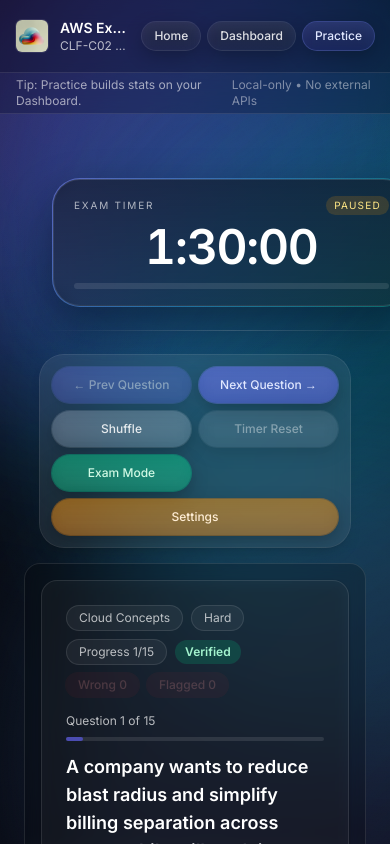
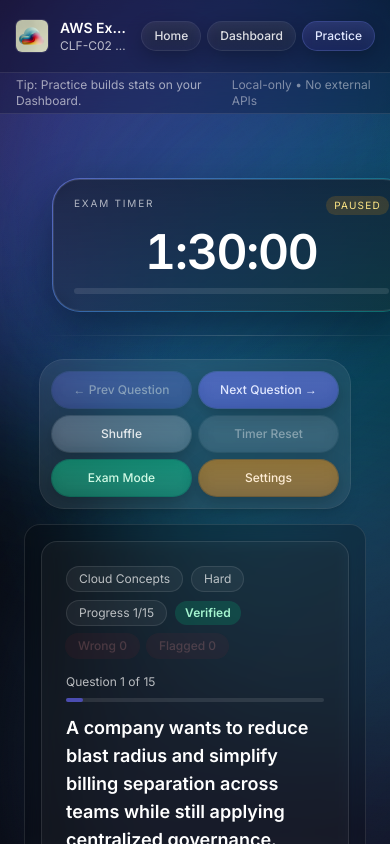
Before and after one commit to AionHz/aws-exam-readiness-coach, a Next.js app: page /quiz in a window 390 px wide. Shown: the top 844 px of the page. Built offline with nearby package versions, Linux system fonts and the light colour scheme.

Commit message:
Center mobile timer and align quiz dock controls

```diff
--- a/app/quiz/page.tsx
+++ b/app/quiz/page.tsx
@@ -1277,14 +1277,14 @@
         >
           <span className="relative block rounded-[27px] border border-white/10 bg-[linear-gradient(180deg,rgba(15,23,42,0.78),rgba(15,23,42,0.62))] px-5 py-4 backdrop-blur">
             <span className="pointer-events-none absolute inset-0 rounded-[27px] opacity-0 transition-opacity duration-200 group-hover:opacity-100 bg-[radial-gradient(circle_at_50%_0%,rgba(255,255,255,0.18),transparent_62%)]" />
-            <span className="relative flex items-center justify-between text-[10px] uppercase tracking-[0.18em] text-white/65">
-              <span>Exam Timer</span>
-              <span className={`rounded-full px-2 py-0.5 tracking-[0.12em] ${timerOn ? "bg-emerald-500/18 text-emerald-200" : "bg-amber-500/16 text-amber-200"}`}>
+            <span className="pointer-events-none absolute left-5 top-4 text-[10px] uppercase tracking-[0.18em] text-white/65">
+              Exam Timer
+            </span>
+            <span className={`pointer-events-none absolute right-5 top-4 rounded-full px-2 py-0.5 text-[10px] uppercase tracking-[0.12em] ${timerOn ? "bg-emerald-500/18 text-emerald-200" : "bg-amber-500/16 text-amber-200"}`}>
                 {timerOn ? "Running" : "Paused"}
-              </span>
             </span>
 
-            <span className="relative mt-2 block text-center tabular-nums text-5xl font-semibold tracking-tight text-white sm:text-6xl">
+            <span className="relative mt-8 block text-center tabular-nums text-5xl font-semibold tracking-tight text-white sm:text-6xl">
               {formatTime(timerRemaining)}
             </span>
 
@@ -1360,7 +1360,7 @@
           onClick={() => (settingsOpen ? closeSettings() : openSettings())}
           aria-label="Settings"
           title="Settings"
-          className="ios-dock-btn ios-dock-btn-orange col-span-2 h-9 w-full px-3 text-xs bg-amber-500/30 ring-amber-300/45 hover:bg-amber-500/40 text-amber-50 sm:col-auto sm:h-8 sm:w-auto"
+          className="ios-dock-btn ios-dock-btn-orange h-9 w-full px-3 text-xs bg-amber-500/30 ring-amber-300/45 hover:bg-amber-500/40 text-amber-50 sm:h-8 sm:w-auto"
         >
           Settings
         </PremiumButton>
```
